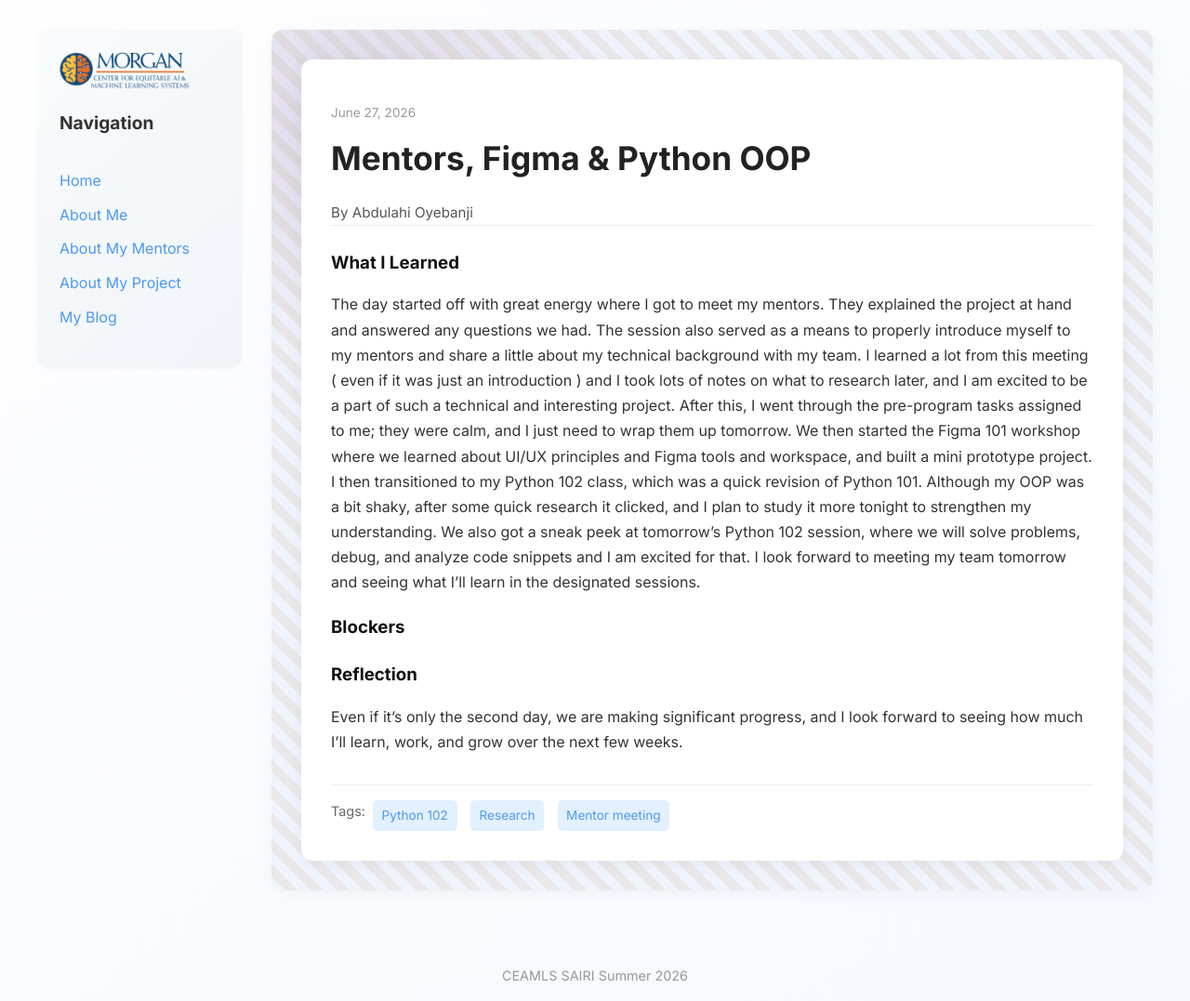
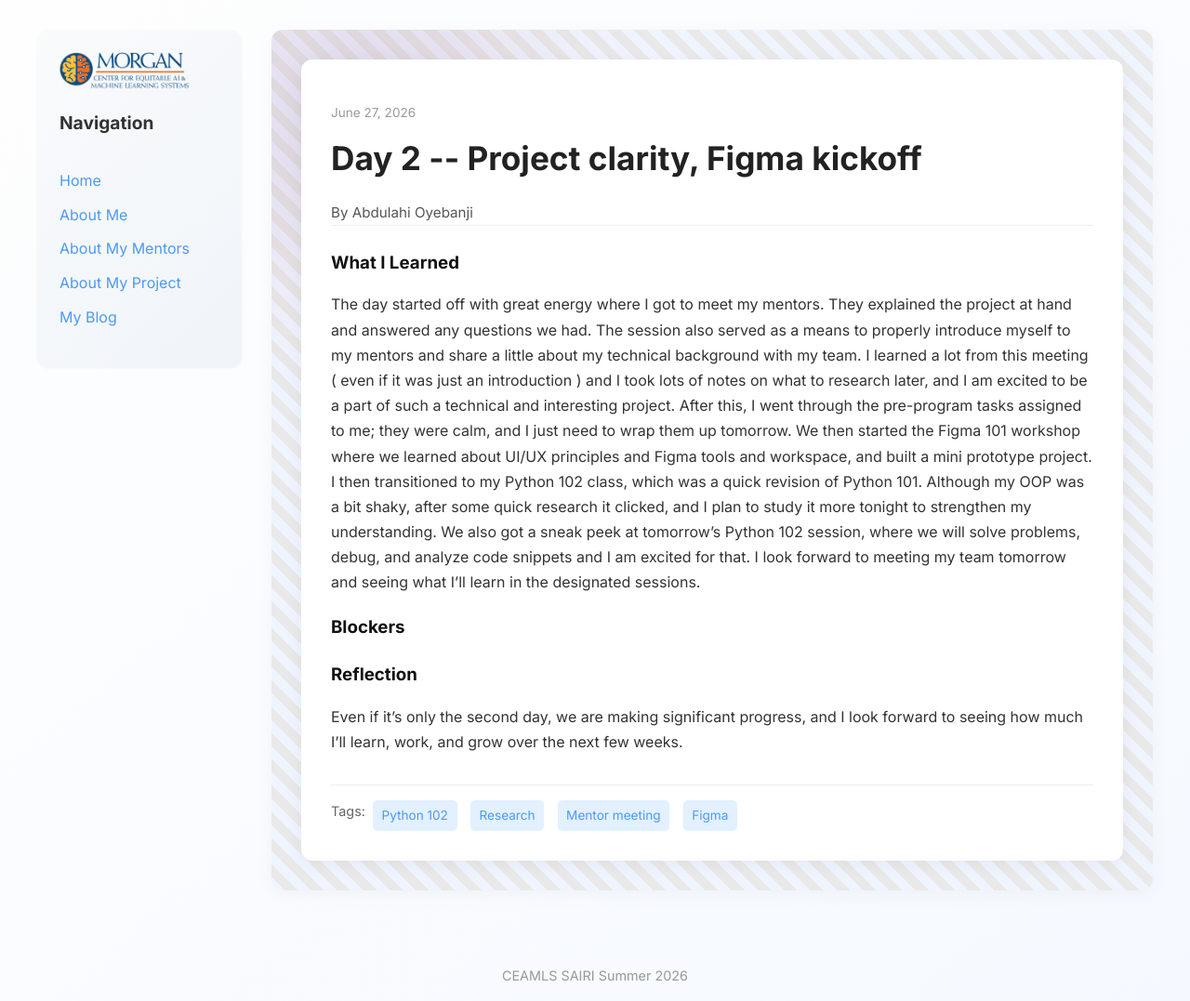
Before and after one commit to abdulahi-banji/abdulahi-banjiceamls26.github.io, a Jekyll site: the page built from _posts/2026-06-02-day-2.md, in a window 1280 px wide. Shown: the whole page at 93% size. Built offline with Jekyll 4.4.1, drawn with Linux system fonts in a browser that asks for light colours.

Commit message:
Update title and tags in day 2 post

```diff
--- a/_posts/2026-06-02-day-2.md
+++ b/_posts/2026-06-02-day-2.md
@@ -1,9 +1,9 @@
 ---
 layout: post
-title: "Mentors, Figma & Python OOP"
+title: "Day 2 -- Project clarity, Figma kickoff "
 date: 2026-06-27
 permalink: /day2.html
-tags: ["Python 102", "Research", "Mentor meeting"]
+tags: ["Python 102", "Research", "Mentor meeting", "Figma"]
 what_i_learned: |
   The day started off with great energy where I got to meet my mentors. They explained the project at hand and answered any questions we had. The session also served as a means to properly introduce myself to my mentors and share a little about my technical background with my team. I learned a lot from this meeting ( even if it was just an introduction ) and I took lots of notes on what to research later, and I am excited to be a part of such a technical and interesting project. After this, I went through the pre-program tasks assigned to me; they were calm, and I just need to wrap them up tomorrow. We then started the Figma 101 workshop where we learned about UI/UX principles and Figma tools and workspace, and built a mini prototype project. I then transitioned to my Python 102 class, which was a quick revision of Python 101. Although my OOP was a bit shaky, after some quick research it clicked, and I plan to study it more tonight to strengthen my understanding. We also got a sneak peek at tomorrow's Python 102 session, where we will solve problems, debug, and analyze code snippets and I am excited for that. I look forward to meeting my team tomorrow and seeing what I'll learn in the designated sessions.
 
```
